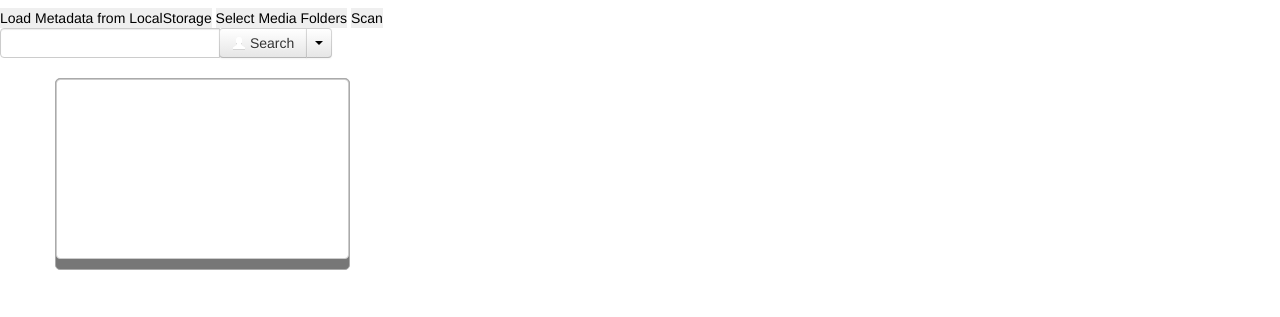
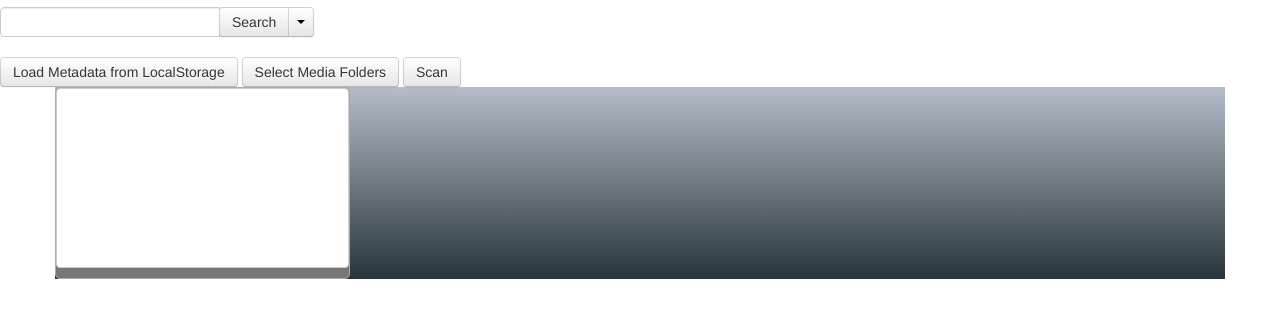
Before and after one commit to maestr0/video-database-manager, a browser extension: page index.html in a window 1280 px wide. Shown: the part 73-390 px from the top of the page. Drawn offline with Linux system fonts and the light colour scheme.

Commit message:
small css and html change

```diff
--- a/index.html
+++ b/index.html
@@ -11,17 +11,13 @@
 
 </head>
 <body>
-
+    <!-- logo goes here -->
     <h1>Video Database Manager</h1>
-    <button id="testButton">Load Metadata from LocalStorage</button>
-    <button id="selectFolders">Select Media Folders</button>
-    <button id="scanFolders">Scan</button>
-    <br/>
     <form id="search">
         <div class="input-append">
           <input type="text">
           <div class="btn-group">
-        <button class="btn" tabindex="-1"><i class="icon-user icon-white"></i> Search</button>
+            <button class="btn" tabindex="-1">Search</button>
             <button class="btn dropdown-toggle" data-toggle="dropdown" tabindex="-1">
               <span class="caret">&nbsp;</span>
             </button>
@@ -35,11 +31,14 @@
         </div>
     </form>
 
-    <div id="searchcontainer">
+    <button class="btn" id="testButton">Load Metadata from LocalStorage</button>
+    <button class="btn" id="selectFolders">Select Media Folders</button>
+    <button class="btn" id="scanFolders">Scan</button>
+
+    <div class="container scroller" id="container">
+        <div class="row-fluid" id="searchcontainer">
         </div>
-
-    <div class="container">
-        <div class="row-fluid" id="container">
+        <div class="row-fluid">
         </div>
         <div id="list">
         <select id="GalleryList" size="10" style="width:100%; height:100%">
@@ -47,11 +46,7 @@
         </div>
         <div id="content"></div>
     </div>
-    <div id="console"></div>
 
-    <div id="scroller">
-		<div id="container"></div>
-	</div>
     <script type="text/javascript" src="jquery-1.7.1.min.js"></script>
     <script type="text/javascript" src="styles/js/bootstrap.js"></script>
     <script type="text/javascript" src="videoDatabaseManager.js"></script>
--- a/styles/main.css
+++ b/styles/main.css
@@ -23,7 +23,7 @@ h1 {
 	background-color: #777;
 }
 
-#scroller, html {
+.scroller, html {
 	overflow-y: auto;
 }
 
```
Lines whose indentation alone changed are shown as unchanged.
